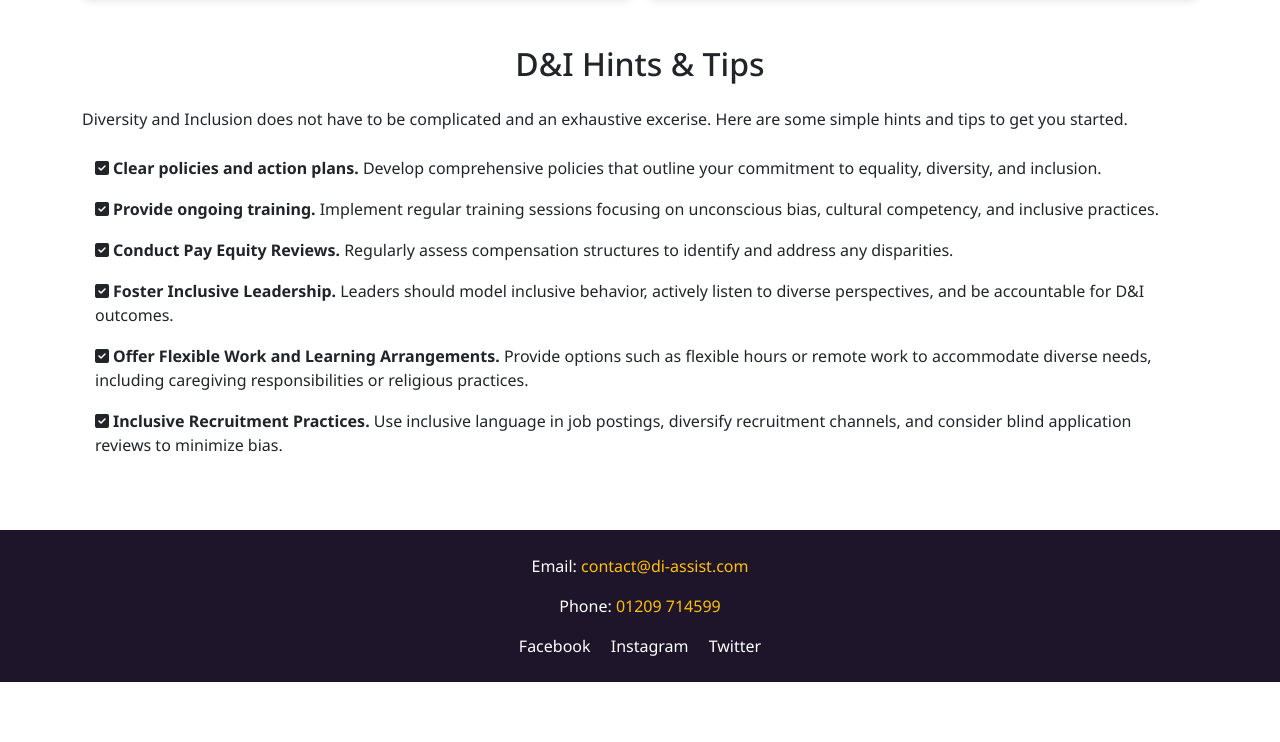
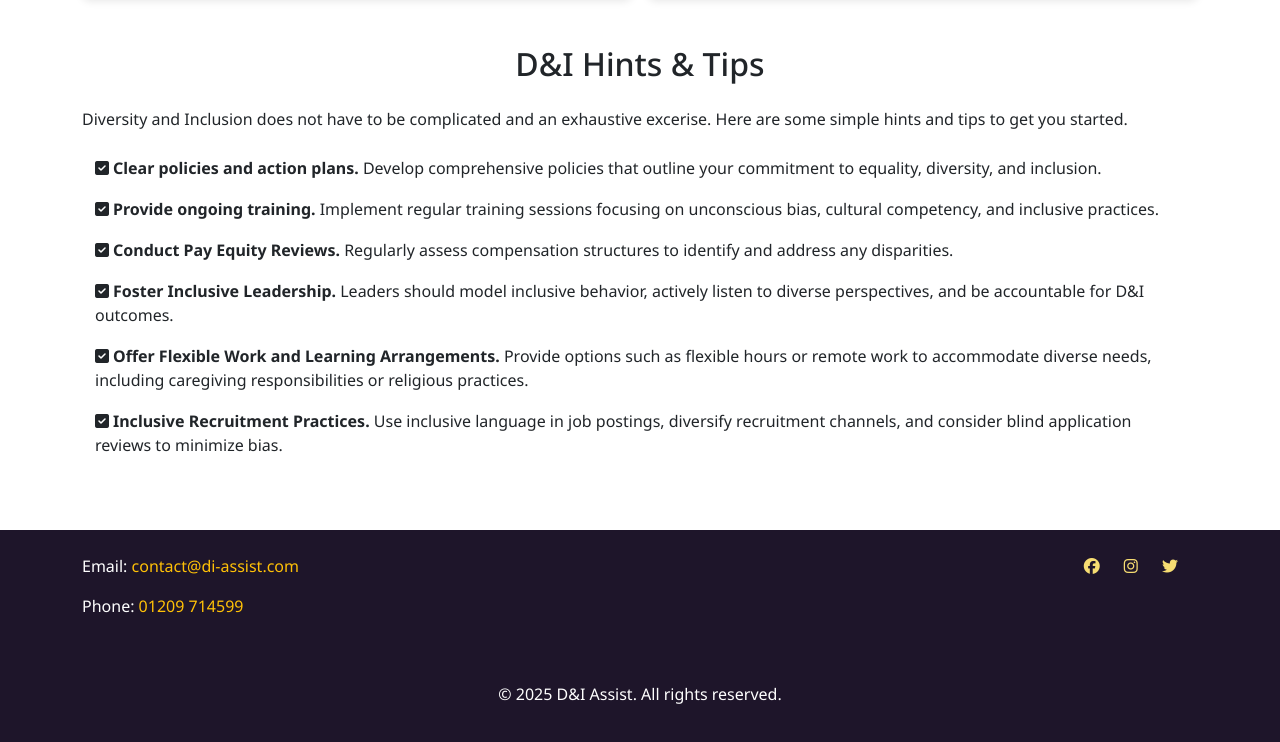
Before and after one commit to msaunders4-bc/flagstone-1, a plain HTML site: page index.html in a window 1280 px wide. Shown: the part 1745-2487 px from the top of the page. Before the commit the page ends 2427 px from the top, so only its background shows below. Drawn offline with nearby package versions, Linux system fonts and the light colour scheme; a web font is replaced by a local one.

Commit message:
add social link icons and aria labels

```diff
--- a/assets/css/styles.css
+++ b/assets/css/styles.css
@@ -116,6 +116,15 @@ footer a:hover {
     text-decoration: underline;
 }
 
+.social-links a {
+    padding-right: 20px;
+}
+
+.copywrite {
+    margin-top: 3rem;
+    text-align: center;
+}
+
 
 /* Registration form page */
 
--- a/index.html
+++ b/index.html
@@ -55,7 +55,8 @@
             <h2 class="text-center">Our Work</h2>
             <div class="row d-flex align-items-start">
                 <div class="col-12 col-md-6">
-                    <p class="mt-3"><strong>Diversity and Inclusion (D&I)</strong> are essential for fostering innovation,
+                    <p class="mt-3"><strong>Diversity and Inclusion (D&I)</strong> are essential for fostering
+                        innovation,
                         creativity, and a sense of belonging in any community.</p>
                     <p><strong>D&I Assist</strong> exists to help leaders create inclusive, equitable
                         spaces where everyone can thrive—at work and in school. </p>
@@ -72,11 +73,13 @@
                             </div>
                             <div class="carousel-item">
                                 <img src="assets/images/pexels-divinetechygirl-1181622.jpg" class="d-block w-100"
-                                    alt="brainstorming session using large paper on office window" aria-label="brainstorming session using large paper on office window">
+                                    alt="brainstorming session using large paper on office window"
+                                    aria-label="brainstorming session using large paper on office window">
                             </div>
                             <div class="carousel-item">
                                 <img src="assets/images/pexels-ivan-samkov-5676744.jpg" class="d-block w-100"
-                                    alt="team collaborating in relaxed office setting" aria-label="team collaborating in relaxed office setting">
+                                    alt="team collaborating in relaxed office setting"
+                                    aria-label="team collaborating in relaxed office setting">
                             </div>
                         </div>
                         <button class="carousel-control-prev" type="button" data-bs-target="#carouselExample"
@@ -154,7 +157,8 @@
                 <div class="col-12 col-md-6 d-flex">
                     <div class="card h-100 w-100">
                         <img src="assets/images/change_at_work.jpg" class="card-img-top"
-                            alt="man sat a desk in the distance in an office" aria-label="man sat a desk in the distance in an office">
+                            alt="man sat a desk in the distance in an office"
+                            aria-label="man sat a desk in the distance in an office">
                         <div class="card-body d-flex flex-column">
                             <h4 class="card-title">At work</h4>
                             <p class="card-text">Discover practical, easy-to-follow tips to
@@ -166,7 +170,8 @@
                 <div class="col-12 col-md-6 d-flex">
                     <div class="card h-100 w-100">
                         <img src="assets/images/change_at_school.jpg" class="card-img-top"
-                            alt="Children on a playing field sat in a circle" aria-label="Children on a playing field sat in a circle">
+                            alt="Children on a playing field sat in a circle"
+                            aria-label="Children on a playing field sat in a circle">
                         <div class="card-body d-flex flex-column">
                             <h4 class="card-title">At school</h4>
                             <p class="card-text">Explore simple, effective ways to promote
@@ -218,15 +223,28 @@
 
     <!-- Footer -->
     <footer id="footer" class="mt-auto py-4">
-        <div class="justify-content-center text-center">
-            <p>Email: <span class="text-warning">contact@di-assist.com</span></p>
-            <p>Phone: <span class="text-warning">01209 714599</span></p>
-            <div>
-                <a href="https://www.facebook.com" class="text-white mx-2">Facebook</a>
-                <a href="https://www.instagram.com" class="text-white mx-2">Instagram</a>
-                <a href="https://www.twitter.com" class="text-white mx-2">Twitter</a>
+        <div class="container col-12">
+            <div class="row">
+                <div class="justify-content-start col-md-6">
+                    <p>Email: <span class="text-warning">contact@di-assist.com</span></p>
+                    <p>Phone: <span class="text-warning">01209 714599</span></p>
+                </div>
+                <div class="social-links col-12 col-md-6 text-md-end">
+                    <a href="https://www.facebook.com" target="_blank" title="Facebook"><i class="fa-brands fa-facebook" aria-label="Facebook opens in new page"></i></a>
+                    <a href="https://www.instagram.com" target="_blank" title="Instagram"><i class="fa-brands fa-instagram" aria-label="Instagram opens in new page"></i></a>
+                    <a href="https://www.twitter.com" target="_blank" title="Twitter"><i class="fa-brands fa-twitter" aria-label="Twitter opens in new page"></i></a>
+                </div>
             </div>
+
+
+            </div>
+
         </div>
+        <div>
+            <p class="copywrite">© 2025 D&I Assist. All rights reserved.</p>
+        </div>
+
+
     </footer>
 
     <!-- Bootstrap JS -->
```
